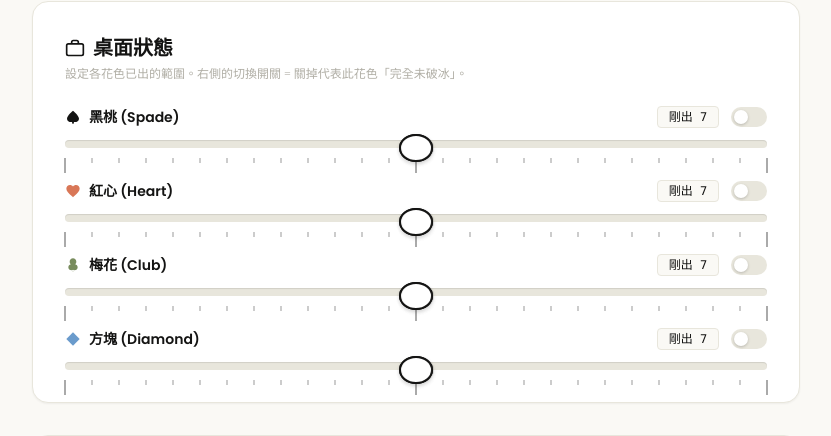
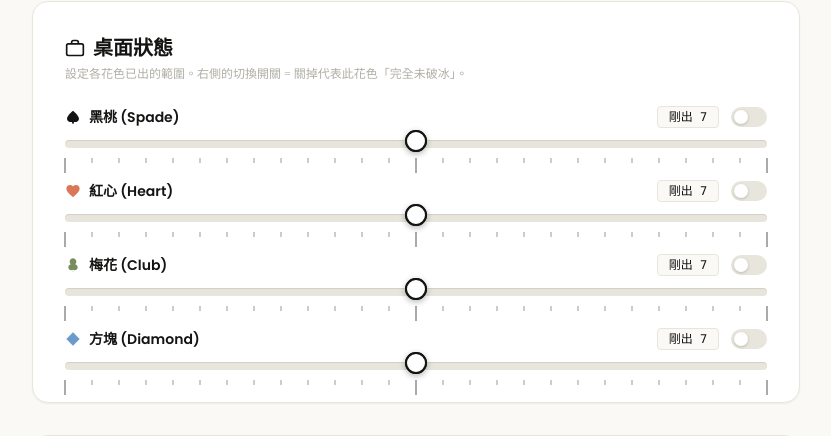
Before and after one commit to shihte/FoxZero, a Flask app: page / in a window 1280 px wide. Shown: the part 151-587 px from the top of the page, without its empty margins (224-1055 px from the left). Run offline with Flask 3, Linux system fonts and the light colour scheme; some libraries are stand-ins or nearby versions.

Commit message:
fix(slider): click-position-aware handle z-index promotion, larger handle click targets

```diff
--- a/foxzero/templates/index.html
+++ b/foxzero/templates/index.html
@@ -55,11 +55,27 @@
         }
 
         .noUi-handle {
+            /* Larger handle = easier to grab */
+            width: 22px !important;
+            height: 22px !important;
+            right: -11px !important;
+            top: -10px !important;
             background: #fff;
             border-radius: 50%;
-            border: 2px solid #141413;
-            box-shadow: 0 2px 4px rgba(0, 0, 0, 0.1);
+            border: 2.5px solid #141413;
+            box-shadow: 0 2px 6px rgba(0, 0, 0, 0.15);
             cursor: grab;
+            transition: box-shadow 0.15s ease, transform 0.1s ease;
+        }
+
+        .noUi-handle:hover {
+            box-shadow: 0 3px 10px rgba(0, 0, 0, 0.22);
+            transform: scale(1.12);
+        }
+
+        .noUi-handle:active {
+            cursor: grabbing;
+            transform: scale(1.18);
         }
 
         .noUi-handle:before,
@@ -67,12 +83,13 @@
             display: none;
         }
 
-        .noUi-handle:active {
-            cursor: grabbing;
+        .noUi-handle.focus-top {
+            z-index: 10 !important;
         }
 
-        .noUi-handle.focus-top {
-            z-index: 10 !important;
+        /* Extra horizontal room so edge handles aren't clipped */
+        .slider-wrap {
+            padding: 0 6px;
         }
 
         .color-spade .noUi-connect {
@@ -234,7 +251,7 @@
                             </label>
                         </div>
                     </div>
-                    <div id="slider-s" class="color-spade h-2"></div>
+                    <div id="slider-s" class="color-spade h-2 slider-wrap"></div>
                 </div>
 
                 <!-- Heart -->
@@ -257,7 +274,7 @@
                             </label>
                         </div>
                     </div>
-                    <div id="slider-h" class="color-heart h-2"></div>
+                    <div id="slider-h" class="color-heart h-2 slider-wrap"></div>
                 </div>
 
                 <!-- Club -->
@@ -280,7 +297,7 @@
                             </label>
                         </div>
                     </div>
-                    <div id="slider-c" class="color-club h-2"></div>
+                    <div id="slider-c" class="color-club h-2 slider-wrap"></div>
                 </div>
 
                 <!-- Diamond -->
@@ -302,7 +319,7 @@
                             </label>
                         </div>
                     </div>
-                    <div id="slider-d" class="color-diamond h-2"></div>
+                    <div id="slider-d" class="color-diamond h-2 slider-wrap"></div>
                 </div>
             </div>
         </div>
@@ -432,17 +449,28 @@
                 pips: { mode: 'values', values: [1, 7, 13], density: 4, format: wNumb({ decimals: 0 }) }
             });
 
-            // Z-index fix: clicked handle floats on top
-            setTimeout(() => {
-                slider.querySelectorAll('.noUi-handle').forEach(h => {
-                    ['mousedown', 'touchstart'].forEach(ev =>
-                        h.addEventListener(ev, () => {
-                            slider.querySelectorAll('.noUi-handle').forEach(x => x.classList.remove('focus-top'));
-                            h.classList.add('focus-top');
-                        }, { passive: true })
-                    );
-                });
-            }, 80);
+            // --- Smart Z-index fix ---
+            // Listen on the SLIDER CONTAINER (before noUiSlider eats the event)
+            // and promote whichever handle is closer to the click X.
+            const promoteNearestHandle = (clientX) => {
+                const rect = slider.getBoundingClientRect();
+                const clickPct = (clientX - rect.left) / rect.width; // 0..1
+                const vals = slider.noUiSlider.get().map(Number);
+                const range = 13 - 1; // max - min
+                const pct0 = (vals[0] - 1) / range;
+                const pct1 = (vals[1] - 1) / range;
+                const handles = slider.querySelectorAll('.noUi-handle');
+                const d0 = Math.abs(clickPct - pct0);
+                const d1 = Math.abs(clickPct - pct1);
+                handles.forEach(h => h.classList.remove('focus-top'));
+                // Promote the closer handle
+                handles[d0 <= d1 ? 0 : 1].classList.add('focus-top');
+            };
+
+            slider.addEventListener('mousedown', e => promoteNearestHandle(e.clientX));
+            slider.addEventListener('touchstart', e => {
+                if (e.touches.length > 0) promoteNearestHandle(e.touches[0].clientX);
+            }, { passive: true });
 
             slider.noUiSlider.on('update', vals => {
                 const v1 = Math.round(vals[0]), v2 = Math.round(vals[1]);
```
